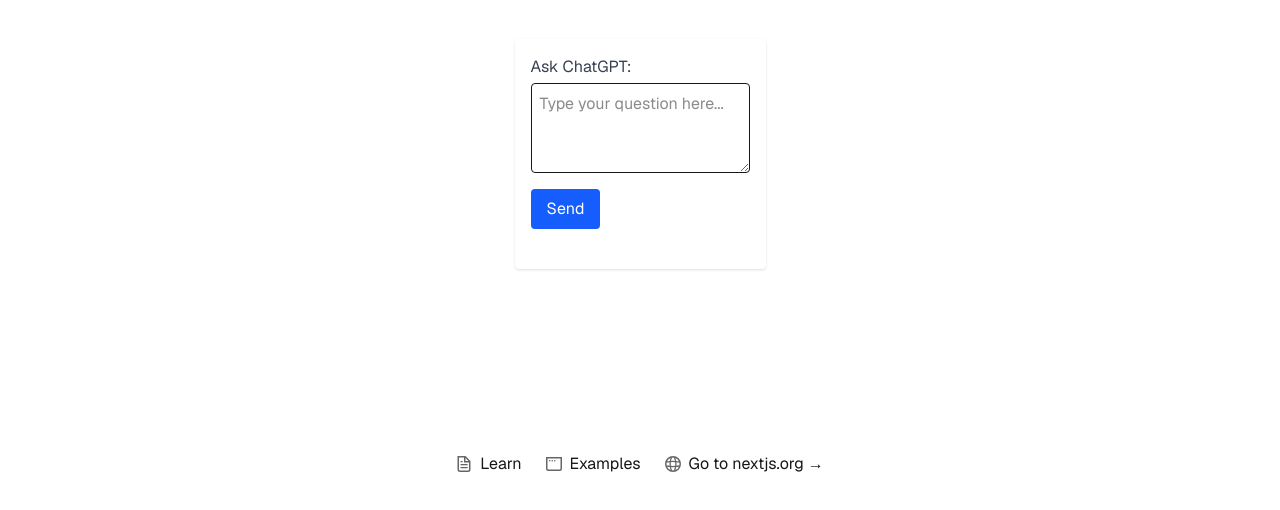
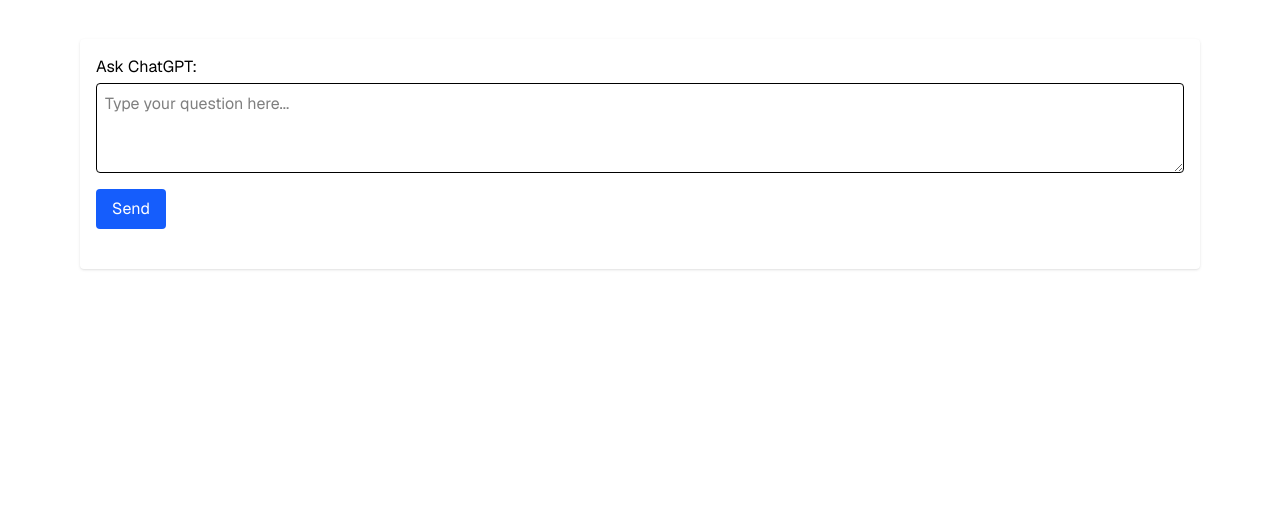
Before and after one commit to IanLockwood/whatsfordinner, a Next.js app: page / in a window 1280 px wide. Shown: the part 246-756 px from the top of the page. Built offline with nearby package versions, Linux system fonts and the light colour scheme.

Commit message:
Add working basic functionality with chatGPT

```diff
--- a/src/app/api/chat/route.ts
+++ b/src/app/api/chat/route.ts
@@ -1,11 +1,10 @@
 import { NextRequest } from "next/server";
 import { OpenAI } from "openai";
+import { instructions } from "./consts";
 
 const openai = new OpenAI({
   apiKey: process.env.OPENAI_API_KEY,
 });
-
-console.log("OPENAI_API_KEY:", process.env.OPENAI_API_KEY);
 
 export async function POST(req: NextRequest) {
   const body = await req.json();
--- a/src/app/components/ChatBox/ChatBox.tsx
+++ b/src/app/components/ChatBox/ChatBox.tsx
@@ -33,13 +33,13 @@
   };
 
   return (
-    <div className="max-w-lg mx-auto p-4 bg-white rounded shadow">
+    <div className="w-full mx-auto p-4 bg-white rounded shadow max-w-[1200px]">
       <form onSubmit={handleSubmit} className="space-y-4">
         <label className="block">
-          <span className="text-gray-700">Ask ChatGPT:</span>
+          <span className="text-black">Ask ChatGPT:</span>
           <textarea
             rows={3}
-            className="mt-1 block w-full border rounded p-2 focus:outline-none focus:ring focus:border-blue-300"
+            className="mt-1 block w-full border rounded p-2 focus:outline-none focus:ring focus:border-blue-300 text-black"
             value={prompt}
             onChange={(e) => setPrompt(e.target.value)}
             placeholder="Type your question here..."
@@ -61,7 +61,7 @@
           </p>
         )}
         {response && (
-          <div className="whitespace-pre-wrap bg-gray-50 p-4 rounded">
+          <div className="whitespace-pre-wrap bg-gray-50 p-4 rounded text-black">
             {response}
           </div>
         )}
--- a/src/app/page.tsx
+++ b/src/app/page.tsx
@@ -1,59 +1,22 @@
-import Image from "next/image";
 import ChatBox from "components/ChatBox/ChatBox";
 
 export default function Home() {
   return (
-    <div className="grid grid-rows-[20px_1fr_20px] items-center justify-items-center min-h-screen p-8 pb-20 gap-16 sm:p-20 font-[family-name:var(--font-geist-sans)]">
-      <main className="flex flex-col gap-[32px] row-start-2 items-center sm:items-start">
-        <ChatBox />
+    <div className="grid
+    grid-rows-[20px_1fr_20px]
+    items-center
+    justify-items-center
+    min-h-screen
+    p-8
+    pb-20
+    gap-16
+    sm:p-20
+    font-[family-name:var(--font-geist-sans)]">
+      <main className="flex flex-col gap-[32px] row-start-2 items-center sm:items-start w-full w-max-[1200px]">
+        <div className="w-full max-w-[1200px]">
+          <ChatBox />
+        </div>
       </main>
-      <footer className="row-start-3 flex gap-[24px] flex-wrap items-center justify-center">
-        <a
-          className="flex items-center gap-2 hover:underline hover:underline-offset-4"
-          href="https://nextjs.org/learn?utm_source=create-next-app&utm_medium=appdir-template-tw&utm_campaign=create-next-app"
-          target="_blank"
-          rel="noopener noreferrer"
-        >
-          <Image
-            aria-hidden
-            src="/file.svg"
-            alt="File icon"
-            width={16}
-            height={16}
-          />
-          Learn
-        </a>
-        <a
-          className="flex items-center gap-2 hover:underline hover:underline-offset-4"
-          href="https://vercel.com/templates?framework=next.js&utm_source=create-next-app&utm_medium=appdir-template-tw&utm_campaign=create-next-app"
-          target="_blank"
-          rel="noopener noreferrer"
-        >
-          <Image
-            aria-hidden
-            src="/window.svg"
-            alt="Window icon"
-            width={16}
-            height={16}
-          />
-          Examples
-        </a>
-        <a
-          className="flex items-center gap-2 hover:underline hover:underline-offset-4"
-          href="https://nextjs.org?utm_source=create-next-app&utm_medium=appdir-template-tw&utm_campaign=create-next-app"
-          target="_blank"
-          rel="noopener noreferrer"
-        >
-          <Image
-            aria-hidden
-            src="/globe.svg"
-            alt="Globe icon"
-            width={16}
-            height={16}
-          />
-          Go to nextjs.org →
-        </a>
-      </footer>
     </div>
   );
 }
```
Also changed, not shown: src/app/api/chat/consts.ts (added, +1 -0 lines).
